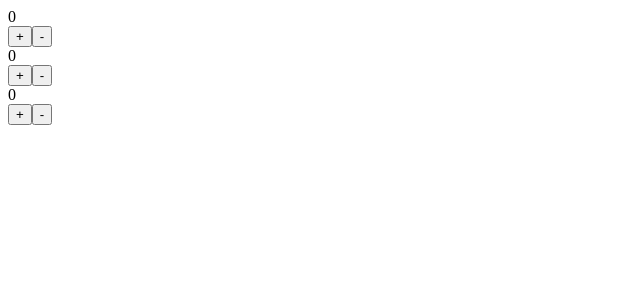
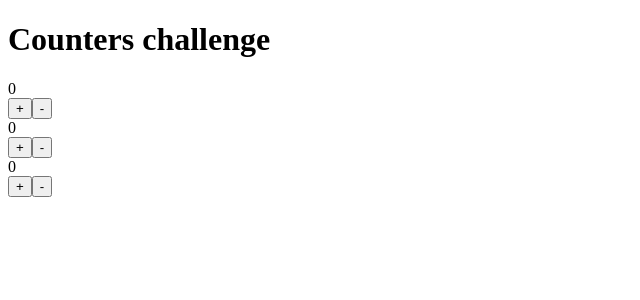
Before and after one commit to TroyMaeder/App-Counter, a React (Create React App) app in the folder javascript/counters/: page / in a window 1280 px wide. Shown: the top 300 px of the page, without its empty margins (0-640 px from the left). Built offline with nearby package versions, Linux system fonts and the light colour scheme.

Commit message:
Add page title

```diff
--- a/javascript/counters/src/App.js
+++ b/javascript/counters/src/App.js
@@ -28,6 +28,7 @@ const App = () => {
 
   return (
     <>
+      <h1>Counters challenge</h1>
       {counters.map((counter, i) => (
         <Counter
           key={counter.id}
```
